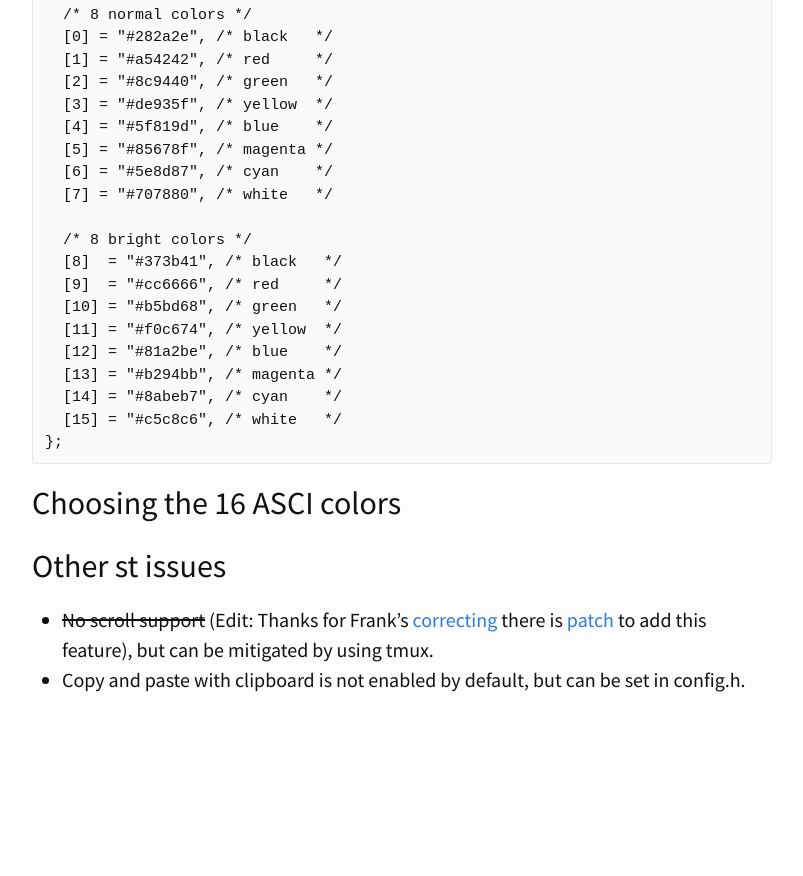
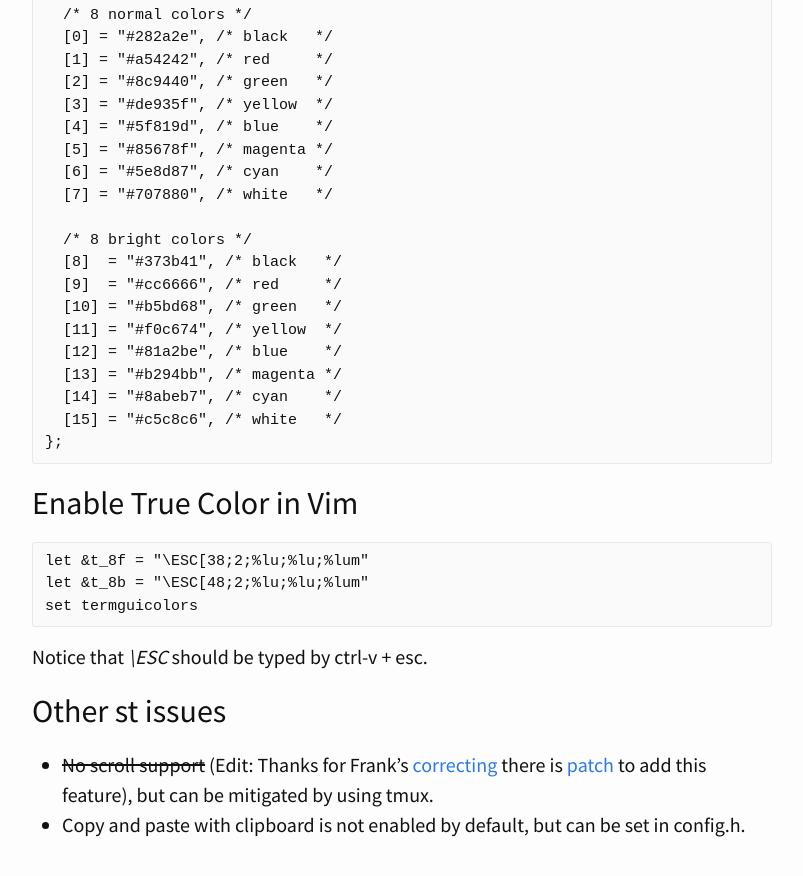
Before and after one commit to xden/xden.github.io, a Jekyll site: the page built from _posts/2016-11-20-simple-terminal.md, in a window 1280 px wide and 900 px high, scrolled down 1336 px. Shown: the top 876 px of the window, without its empty margins (238-1041 px from the left). Built offline with Jekyll 4.4.1, drawn with Linux system fonts in a browser that asks for light colours; before the commit the page ends 2091 px from its top, so only the background shows below that; some of the changed text lies outside the part shown.

Commit message:
update simple terminal

````diff
--- a/_posts/2016-11-20-simple-terminal.md
+++ b/_posts/2016-11-20-simple-terminal.md
@@ -11,7 +11,7 @@ I have been using Urxvt happily for a long time until vim-airline added a new sy
 
 <!-- more -->
 
-## st philosophy
+## St philosophy
 
 St is a program developed by the philosophy of keeping things simple, minimal and usable. Here is a quote from [st's official website](http://st.suckless.org/).
 
@@ -56,8 +56,15 @@ static const char *colorname[] = {
 };
 ```
 
-## Choosing the 16 ASCI colors
+## Enable True Color in Vim
 
+```
+let &t_8f = "\ESC[38;2;%lu;%lu;%lum"
+let &t_8b = "\ESC[48;2;%lu;%lu;%lum"
+set termguicolors
+```
+
+Notice that _\ESC_ should be typed by ctrl-v + esc.
 
 ## Other st issues
 
````
